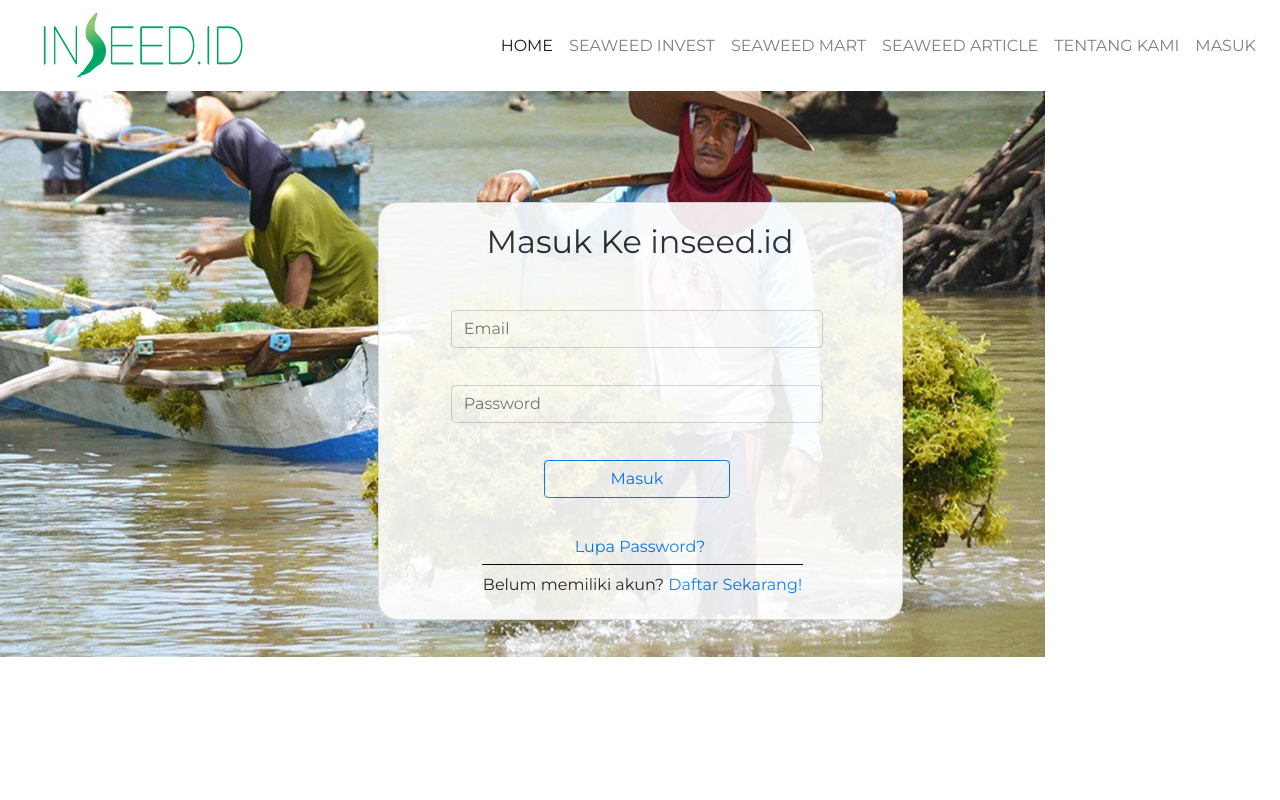
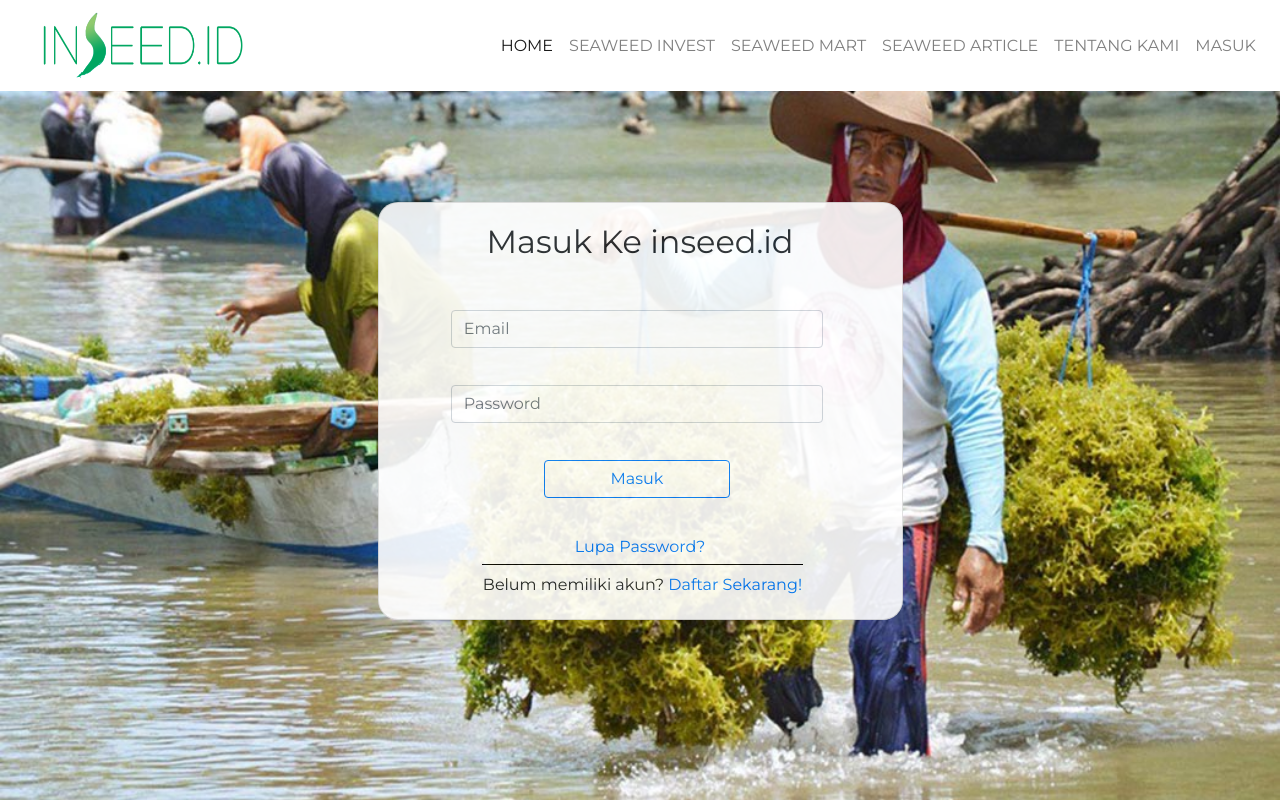
Before and after one commit to tjjulian16/inseed.id, a PHP site: page /login.php in a window 1280 px wide. Run offline with PHP 8.4, Linux system fonts and the light colour scheme.

Commit message:
revisi login

```diff
--- a/login.php
+++ b/login.php
@@ -17,7 +17,11 @@
 </head>
 
 
-<body style="background-image:url(assets/image/petani/petani1.jpg); background-size: stretch ; background-repeat: no-repeat;">
+<body style="background:url(assets/image/petani/petani1.jpg) no-repeat center center fixed;
+  -webkit-background-size: cover;
+  -moz-background-size: cover;
+  -o-background-size: cover;
+  background-size: cover;">
   <section id="header">
 <nav class="navbar navbar-expand-lg navbar-light bg-white" id="header">
  <a href="index.php"><img src="assets/image/logo.png" style=" padding: 0 20px 0 20px;
```
